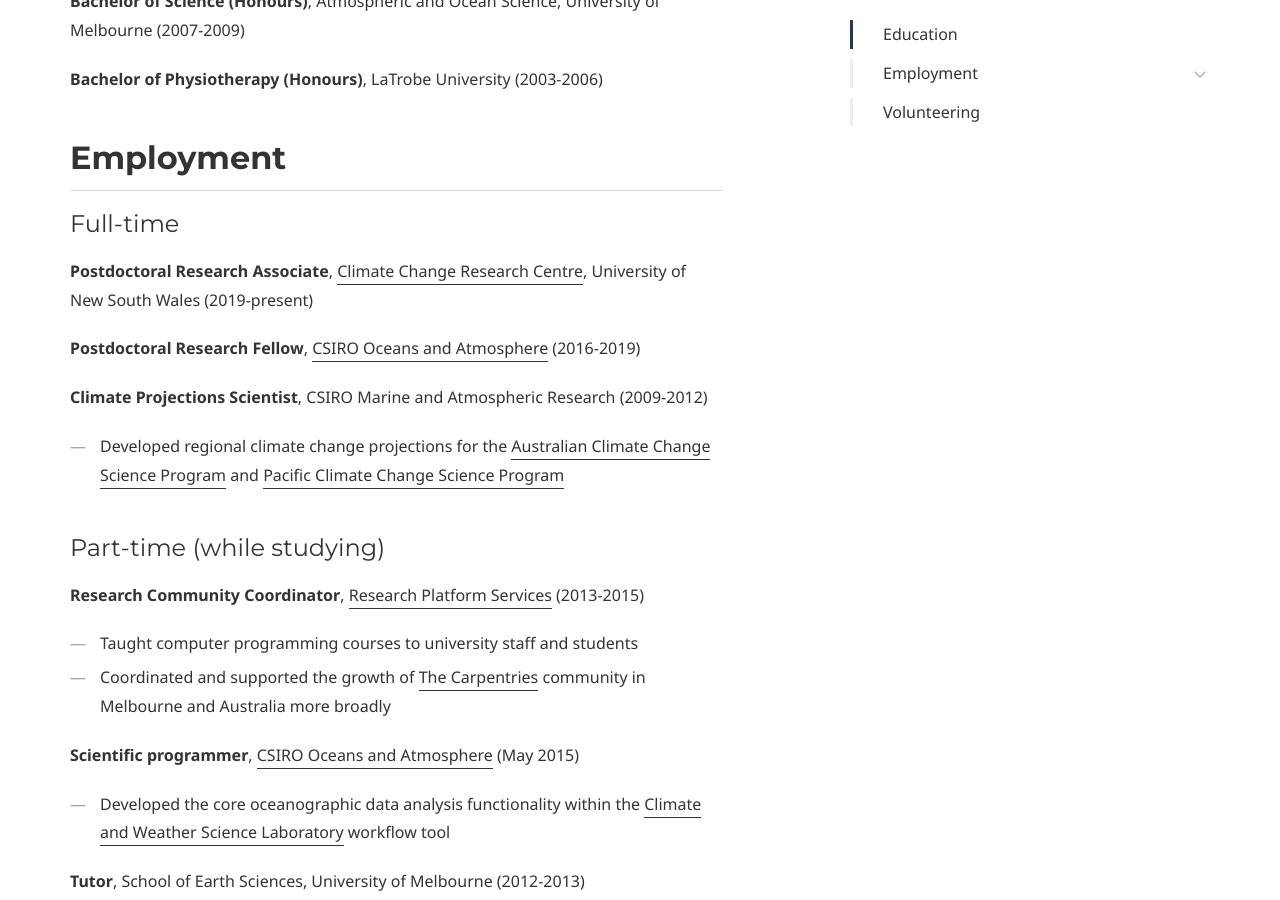
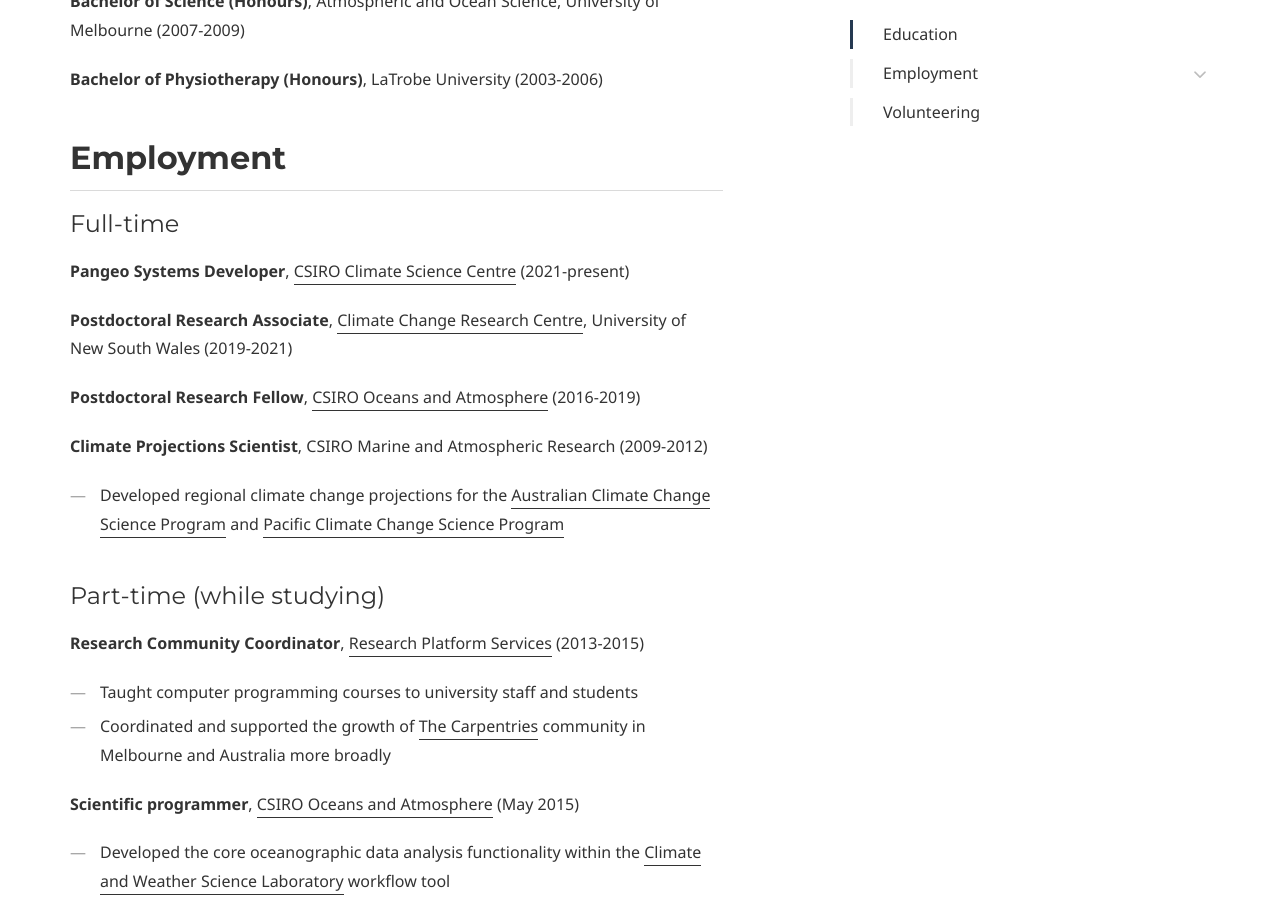
Before and after one commit to DamienIrving/damienirving.github.io, a Jekyll site: the page built from experience.md, in a window 1280 px wide and 900 px high, scrolled down 827 px. Built offline with Jekyll 4.4.1, drawn with Linux system fonts in a browser that asks for light colours; some web fonts are replaced.

Commit message:
Update experience.md

```diff
--- a/experience.md
+++ b/experience.md
@@ -38,9 +38,12 @@ LaTrobe University (2003-2006)
 
 #### Full-time
 
+**Pangeo Systems Developer**,
+[CSIRO Climate Science Centre](https://www.csiro.au/en/research/environmental-impacts/climate-change/climate-science-centre) (2021-present)
+
 **Postdoctoral Research Associate**,
 [Climate Change Research Centre](http://www.ccrc.unsw.edu.au/),
-University of New South Wales (2019-present)
+University of New South Wales (2019-2021)
 
 **Postdoctoral Research Fellow**,
 [CSIRO Oceans and Atmosphere](https://www.csiro.au/en/Research/OandA) (2016-2019)
```
